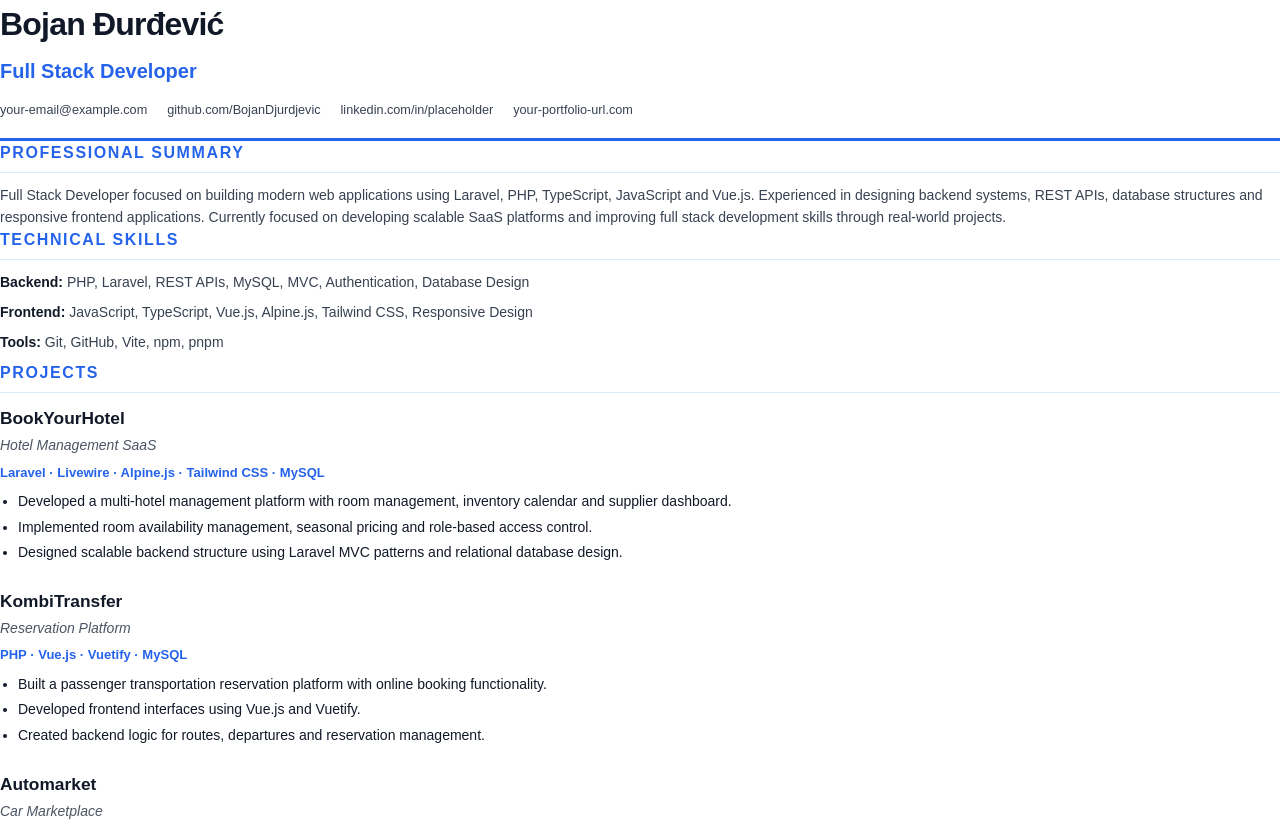
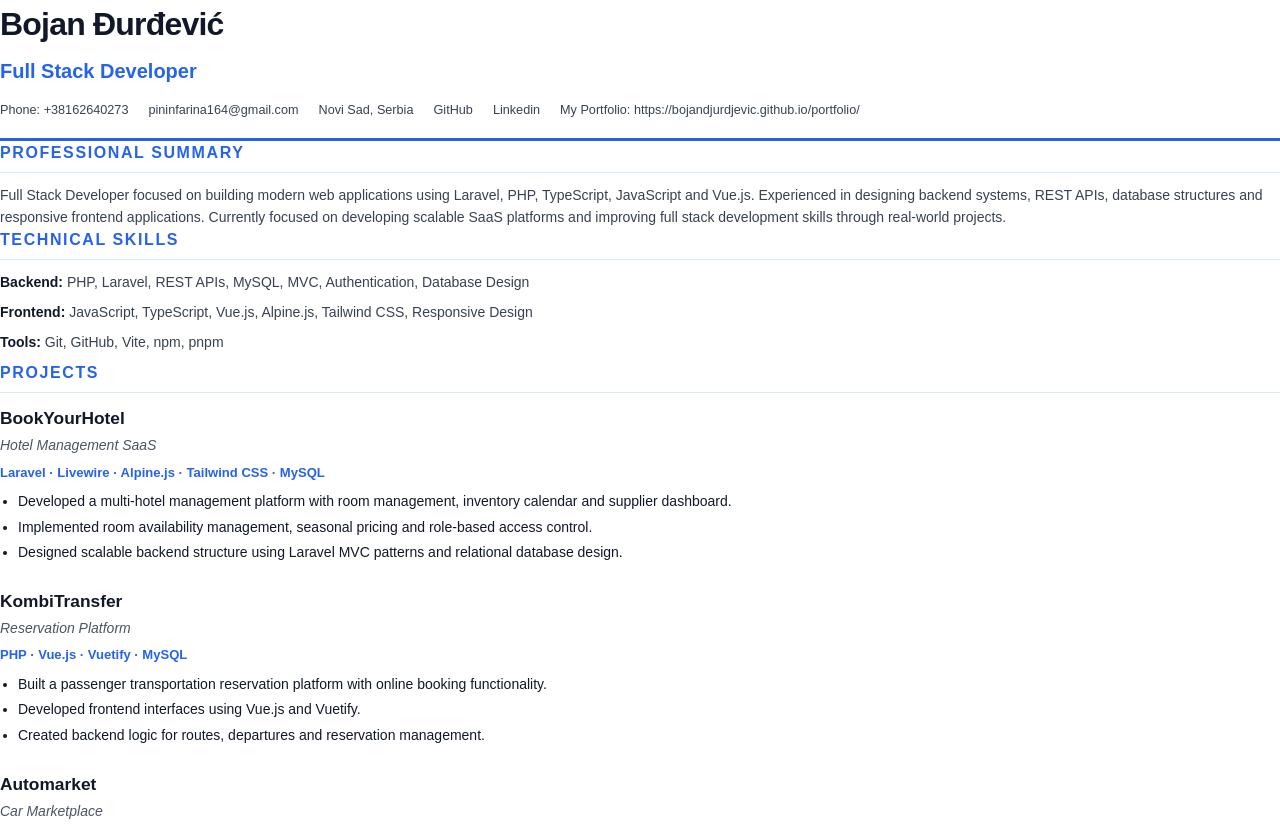
Before and after one commit to BojanDjurdjevic/portfolio, a website built with Vite: page cv/cv.html in a window 1280 px wide. Shown: the top 825 px of the page. Built offline with nearby package versions, Linux system fonts and the light colour scheme.

Commit message:
Portfolio V1

```diff
--- a/cv/cv.html
+++ b/cv/cv.html
@@ -31,26 +31,32 @@
 
 
 
-    <div class="links">
+    <div class="links" _target="blanc">
 
+        <p>
+            Phone: +38162640273
+        </p>
 
-        <a href="mailto:your-email@example.com">
-            your-email@example.com
+        <a href="mailto:pininfarina164@gmail.com" target="_blank">
+            pininfarina164@gmail.com
+        </a>
+
+        <p>
+             Novi Sad, Serbia
+        </p>
+
+        <a href="https://github.com/BojanDjurdjevic" target="_blank">
+            GitHub
         </a>
 
 
-        <a href="https://github.com/BojanDjurdjevic">
-            github.com/BojanDjurdjevic
+        <a href="https://www.linkedin.com/in/bojan-%C4%91ur%C4%91evi%C4%87-943764b9/" target="_blank">
+            Linkedin
         </a>
 
 
-        <a href="https://linkedin.com/in/placeholder">
-            linkedin.com/in/placeholder
-        </a>
-
-
-        <a href="https://your-portfolio-url.com">
-            your-portfolio-url.com
+        <a href="https://bojandjurdjevic.github.io/portfolio/" target="_blank">
+            My Portfolio:  https://bojandjurdjevic.github.io/portfolio/
         </a>
 
 
@@ -129,11 +135,11 @@ Git, GitHub, Vite, npm, pnpm
 
 <div class="project">
 
-
+    <a href="https://github.com/BojanDjurdjevic/BokYourHotel" target="_blank">
         <h4>
             BookYourHotel
         </h4>
-
+    </a>
 
     <p class="project-role">
         Hotel Management SaaS
@@ -171,11 +177,11 @@ Git, GitHub, Vite, npm, pnpm
 
 <div class="project">
 
-
+    <a href="http://kombitransfer.com" target="_blank" rel="noopener noreferrer">
         <h4>
             KombiTransfer
         </h4>
-
+    </a>
 
     <p class="project-role">
         Reservation Platform
@@ -212,11 +218,11 @@ Git, GitHub, Vite, npm, pnpm
 
 <div class="project">
 
-
+    <a href="http://github.com/BojanDjurdjevic/Automarket2" target="_blank" rel="noopener noreferrer">
         <h4>
             Automarket
         </h4>
-
+    </a>
 
     <p class="project-role">
         Car Marketplace
--- a/src/data/social.js
+++ b/src/data/social.js
@@ -20,7 +20,7 @@ export default [
         name: "Email",
 
         url:
-            "mailto:your-email@example.com"
+            "mailto:pininfarina164@gmail.com"
     }
 
 ];
--- a/vite.config.js
+++ b/vite.config.js
@@ -2,6 +2,7 @@ import { defineConfig } from 'vite';
 import tailwindcss from '@tailwindcss/vite';
 
 export default defineConfig({
+    base: '/portfolio',
     plugins: [
         tailwindcss(),
     ],
```
Also changed, not shown: 1 other file. Lines whose indentation alone changed are shown as unchanged.
